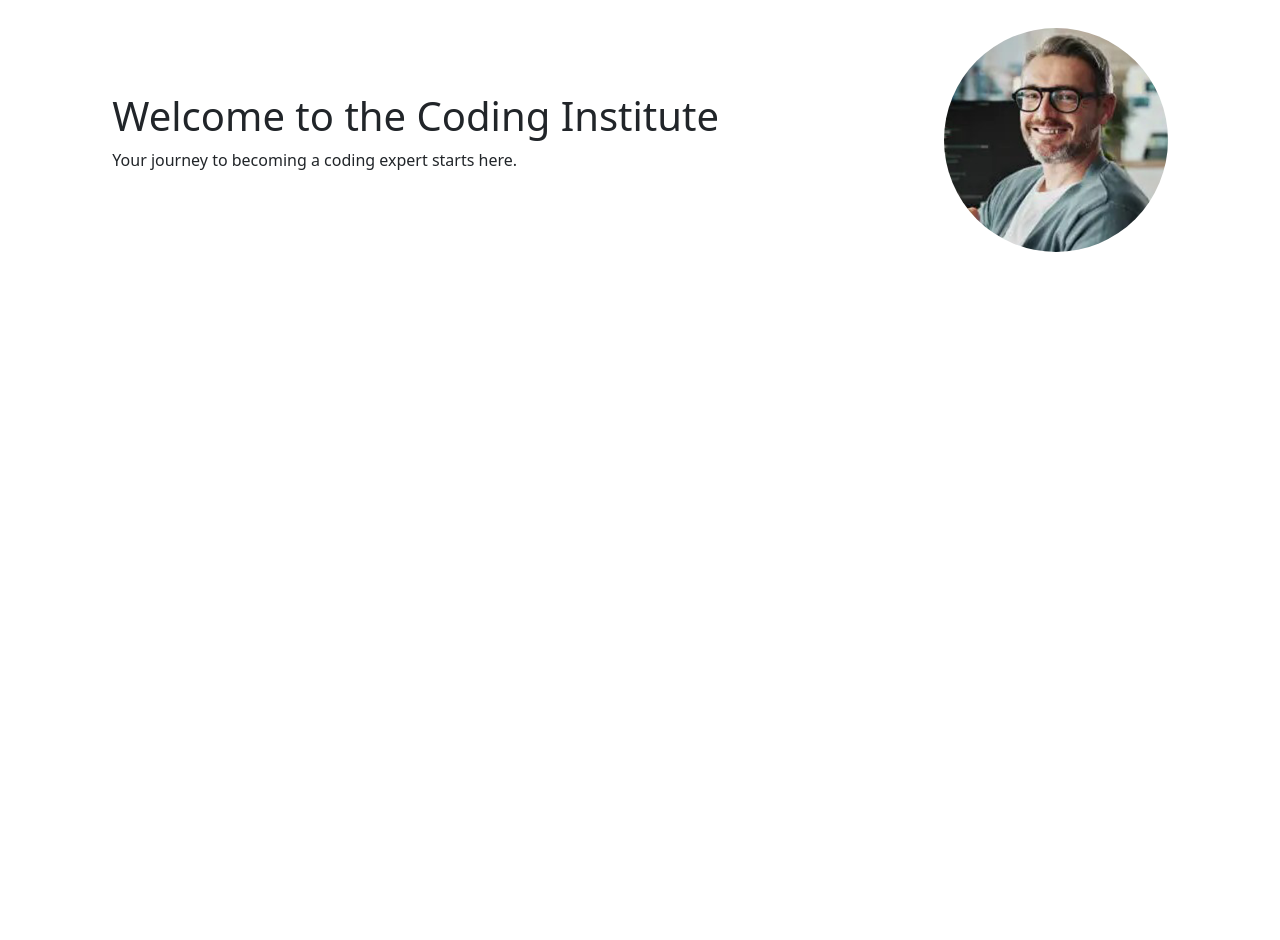
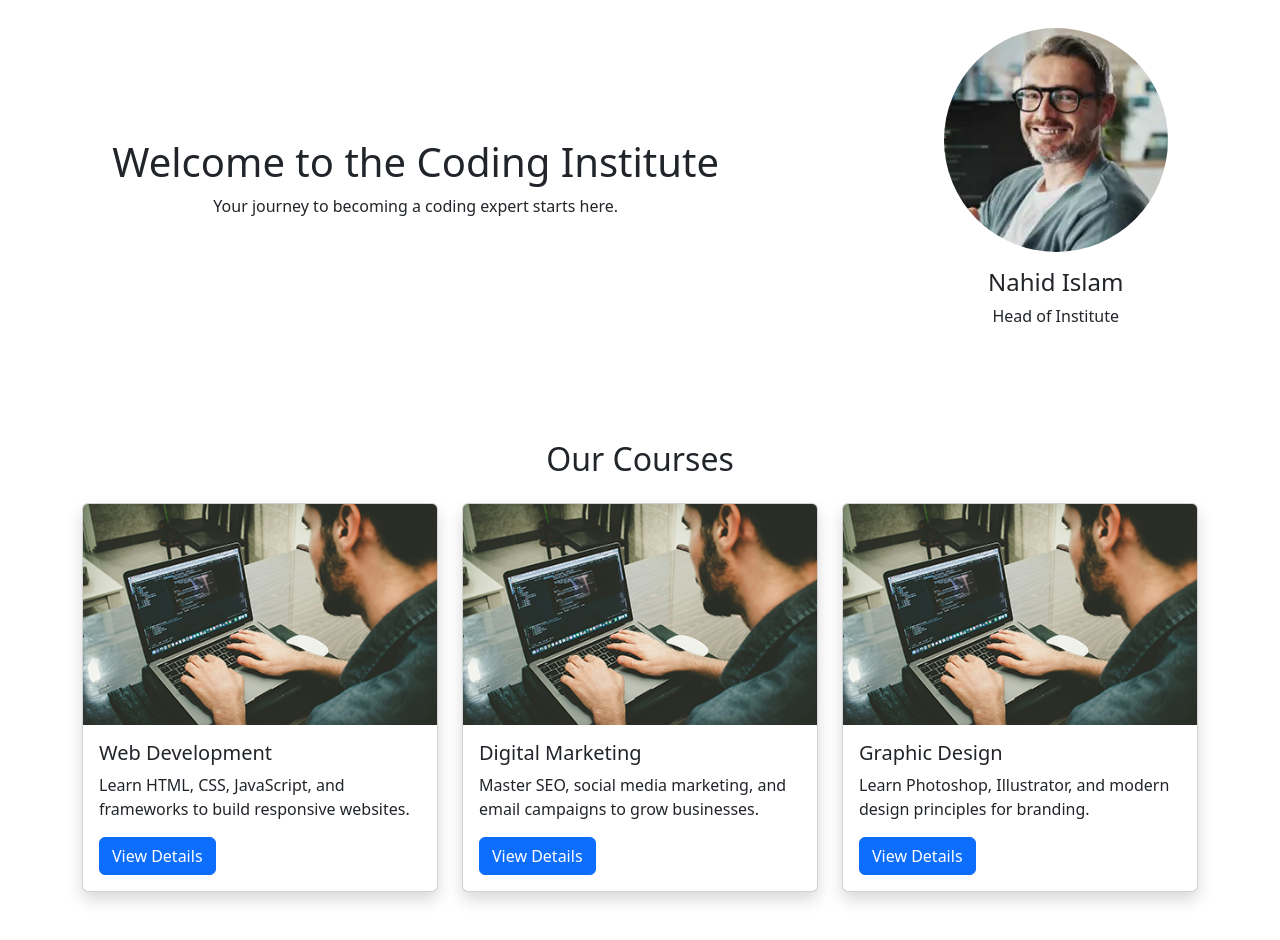
Before and after one commit to webdevmahbub/coding-institute, a plain HTML site: page index.html in a window 1280 px wide. Shown: the part 503-1443 px from the top of the page. Before the commit the page ends 803 px from the top, so only its background shows below. Drawn offline with nearby package versions, Linux system fonts and the light colour scheme.

Commit message:
courses section

```diff
--- /dev/null
+++ b/api/courses.js
@@ -0,0 +1,36 @@
+// Course details data
+const courseData = {
+    course1: {
+        title: "Web Development",
+        description: `
+      <p>This course covers:</p>
+      <ul>
+        <li>HTML, CSS, JavaScript Basics</li>
+        <li>Bootstrap & Tailwind</li>
+        <li>React & Node.js Fundamentals</li>
+        <li>Project: Personal Portfolio Website</li>
+      </ul>`
+    },
+    course2: {
+        title: "Digital Marketing",
+        description: `
+      <p>This course covers:</p>
+      <ul>
+        <li>SEO Optimization</li>
+        <li>Social Media Ads (Facebook, Instagram)</li>
+        <li>Email Marketing Strategies</li>
+        <li>Project: Real Client Campaign</li>
+      </ul>`
+    },
+    course3: {
+        title: "Graphic Design",
+        description: `
+      <p>This course covers:</p>
+      <ul>
+        <li>Adobe Photoshop</li>
+        <li>Adobe Illustrator</li>
+        <li>Branding & UI Design</li>
+        <li>Project: Logo & Poster Design</li>
+      </ul>`
+    }
+};
--- a/index.html
+++ b/index.html
@@ -27,8 +27,8 @@
           <span class="navbar-toggler-icon"></span>
         </button>
         <div class="collapse navbar-collapse" id="navbarTogglerDemo01">
-          <a class="navbar-brand" href="#">Hidden brand</a>
-          <ul class="navbar-nav me-auto mb-2 mb-lg-0">
+          <a class="navbar-brand" href="#">CODING INSTITUTE</a>
+          <ul class="navbar-nav mx-auto mb-2 mb-lg-0">
             <li class="nav-item">
               <a class="nav-link active" aria-current="page" href="#">Home</a>
             </li>
@@ -60,7 +60,9 @@
         <img src="images/banner.png" class="w-100" alt="" />
       </section>
       <!-- head of institute -->
-      <section class="d-flex justify-content-around align-items-center my-5">
+      <section
+        class="d-lg-flex justify-content-around align-items-center my-5 text-center"
+      >
         <div>
           <h1>Welcome to the Coding Institute</h1>
           <p>Your journey to becoming a coding expert starts here.</p>
@@ -72,8 +74,115 @@
             src="images/headofins.png"
             alt=""
           />
+          <h4 class="mt-3">Nahid Islam</h4>
+          <p>Head of Institute</p>
         </div>
       </section>
+
+      <!-- courses -->
+      <div class="container py-5">
+        <h2 class="text-center mb-4">Our Courses</h2>
+        <div class="row g-4">
+          <!-- Course 1 -->
+          <div class="col-md-4">
+            <div class="card shadow h-100">
+              <img
+                src="images/web.jpeg"
+                class="card-img-top"
+                alt="Web Development"
+              />
+              <div class="card-body">
+                <h5 class="card-title">Web Development</h5>
+                <p class="card-text">
+                  Learn HTML, CSS, JavaScript, and frameworks to build
+                  responsive websites.
+                </p>
+                <button
+                  class="btn btn-primary"
+                  onclick="showDetails('course1')"
+                >
+                  View Details
+                </button>
+              </div>
+            </div>
+          </div>
+
+          <!-- Course 2 -->
+          <div class="col-md-4">
+            <div class="card shadow h-100">
+              <img
+                src="images/web.jpeg"
+                class="card-img-top"
+                alt="Digital Marketing"
+              />
+              <div class="card-body">
+                <h5 class="card-title">Digital Marketing</h5>
+                <p class="card-text">
+                  Master SEO, social media marketing, and email campaigns to
+                  grow businesses.
+                </p>
+                <button
+                  class="btn btn-primary"
+                  onclick="showDetails('course2')"
+                >
+                  View Details
+                </button>
+              </div>
+            </div>
+          </div>
+
+          <!-- Course 3 -->
+          <div class="col-md-4">
+            <div class="card shadow h-100">
+              <img
+                src="images/web.jpeg"
+                class="card-img-top"
+                alt="Graphic Design"
+              />
+              <div class="card-body">
+                <h5 class="card-title">Graphic Design</h5>
+                <p class="card-text">
+                  Learn Photoshop, Illustrator, and modern design principles for
+                  branding.
+                </p>
+                <button
+                  class="btn btn-primary"
+                  onclick="showDetails('course3')"
+                >
+                  View Details
+                </button>
+              </div>
+            </div>
+          </div>
+        </div>
+      </div>
+
+      <!-- Modal for Course Details -->
+      <div class="modal fade" id="courseModal" tabindex="-1" aria-hidden="true">
+        <div class="modal-dialog modal-lg">
+          <div class="modal-content">
+            <div class="modal-header">
+              <h5 class="modal-title" id="courseTitle"></h5>
+              <button
+                type="button"
+                class="btn-close"
+                data-bs-dismiss="modal"
+              ></button>
+            </div>
+            <div class="modal-body" id="courseDescription"></div>
+            <div class="modal-footer">
+              <button
+                type="button"
+                class="btn btn-secondary"
+                data-bs-dismiss="modal"
+              >
+                Close
+              </button>
+              <button type="button" class="btn btn-success">Enroll Now</button>
+            </div>
+          </div>
+        </div>
+      </div>
     </main>
 
     <script
@@ -81,5 +190,23 @@
       integrity="sha384-FKyoEForCGlyvwx9Hj09JcYn3nv7wiPVlz7YYwJrWVcXK/BmnVDxM+D2scQbITxI"
       crossorigin="anonymous"
     ></script>
+    <!-- Course Data JS -->
+    <script src="api/courses.js"></script>
+
+    <script>
+      // Function to show course details in modal
+      function showDetails(courseKey) {
+        document.getElementById("courseTitle").innerHTML =
+          courseData[courseKey].title;
+        document.getElementById("courseDescription").innerHTML =
+          courseData[courseKey].description;
+
+        // Show modal
+        let myModal = new bootstrap.Modal(
+          document.getElementById("courseModal")
+        );
+        myModal.show();
+      }
+    </script>
   </body>
 </html>
```
Also changed, not shown: images/web.jpeg (added).
